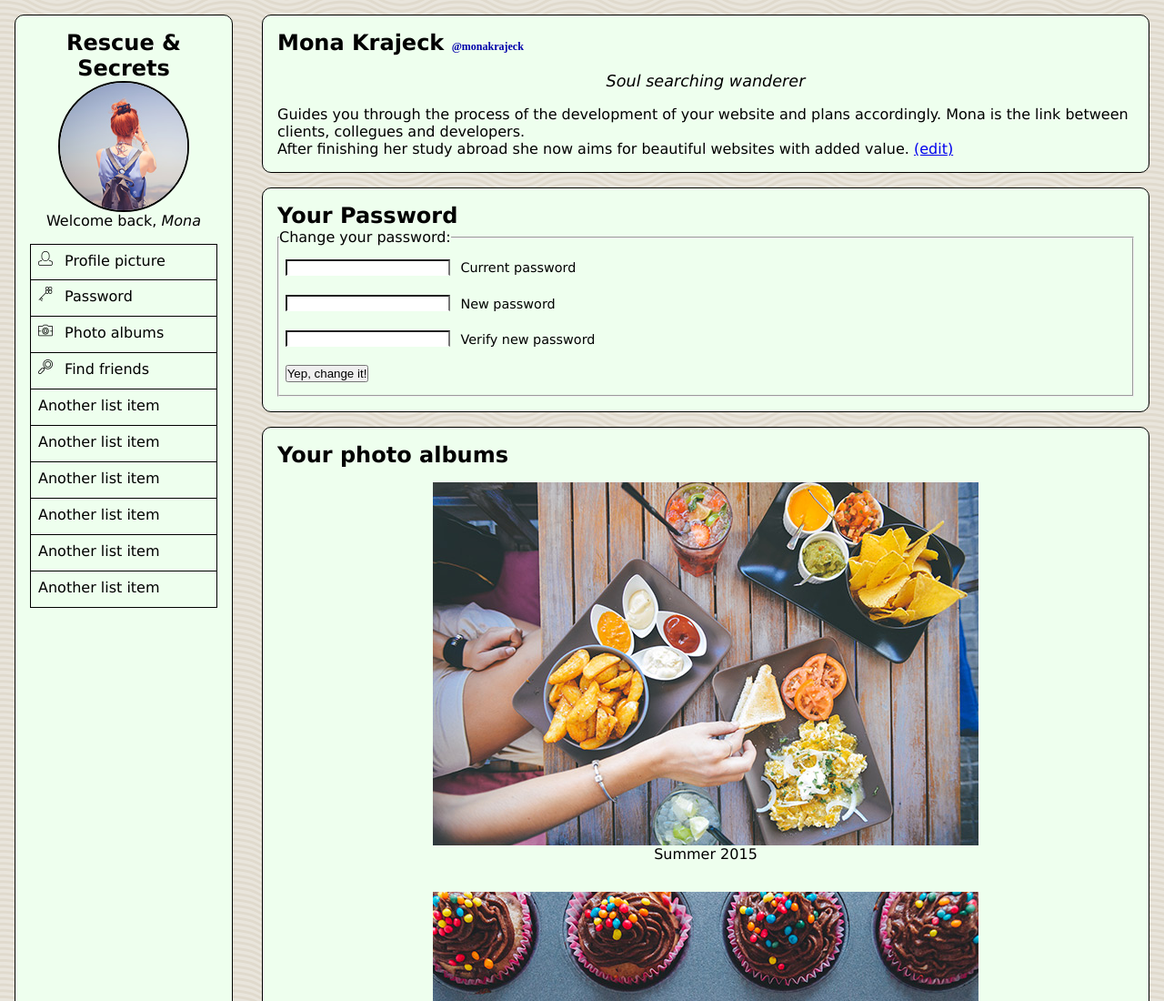
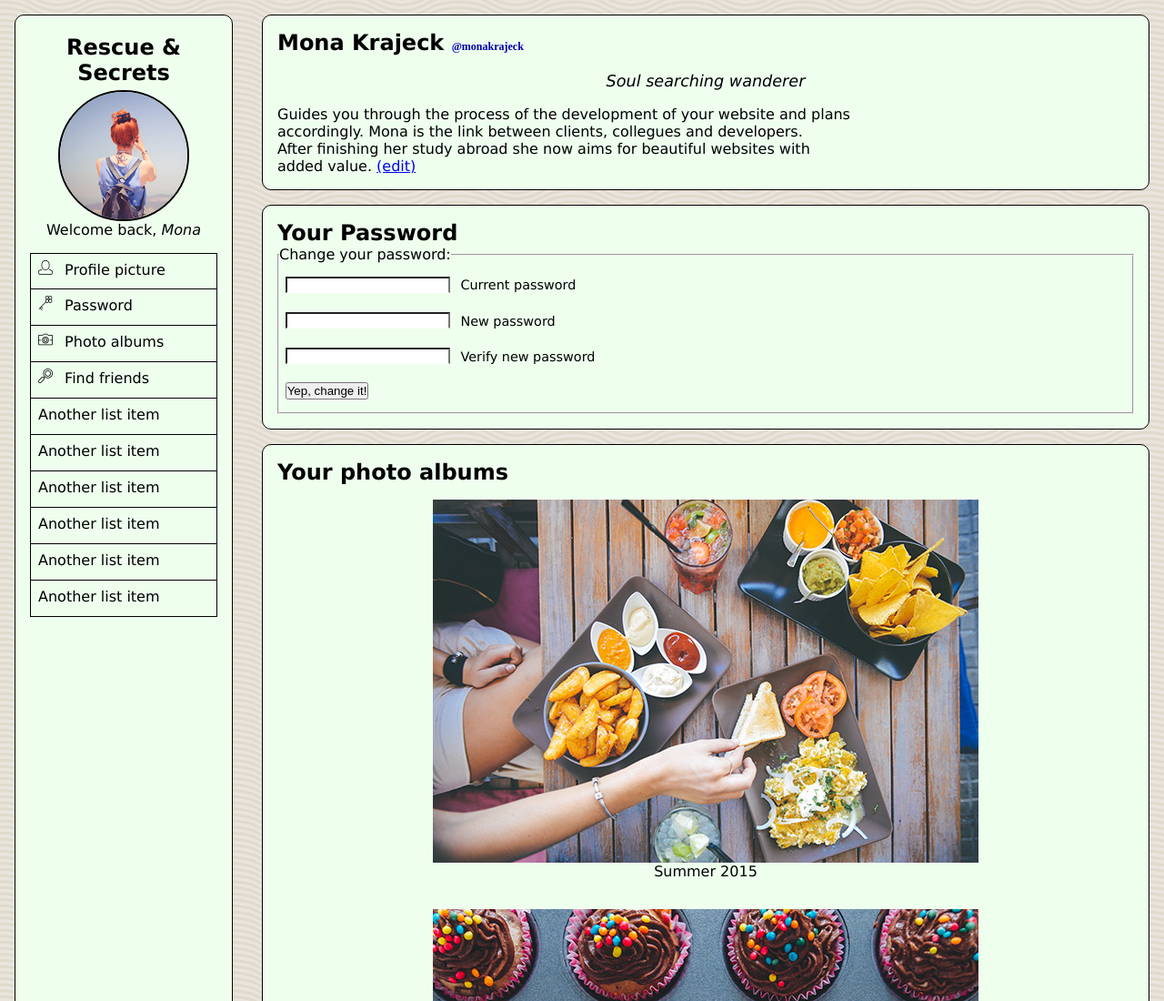
Before and after one commit to roberrrt-s/css-to-the-rescue, a plain HTML site: page opdracht-1/index.html in a window 1280 px wide. Shown: the top 1100 px of the page at 91% size. Drawn offline with Linux system fonts and the light colour scheme.

Commit message:
fixed styling

```diff
--- a/opdracht-1/style/style.css
+++ b/opdracht-1/style/style.css
@@ -6,7 +6,7 @@
 	local('Goudy Old Style'),
 	local('Palatino'),
 	local('Book Antiqua');
-	unicode-range:U+26;
+	unicode-range: U+26;
 	font-style: italic;
 }
 
@@ -27,6 +27,10 @@ body {
 	background-image: url("../images/wov.png");
 }
 
+p {
+	max-width: 40em;
+}
+
 /* HEADER */
 body > header {
 	padding: 1em;
@@ -44,6 +48,7 @@ body > header > h1 {
 	text-align: center;
 	font-family: Ampersand, Verdana, sans-serif;
 	font-size: 1.5em;
+	margin: 0.2em;
 }
 
 body > header > p {
```
Also changed, not shown: 1 other file.
